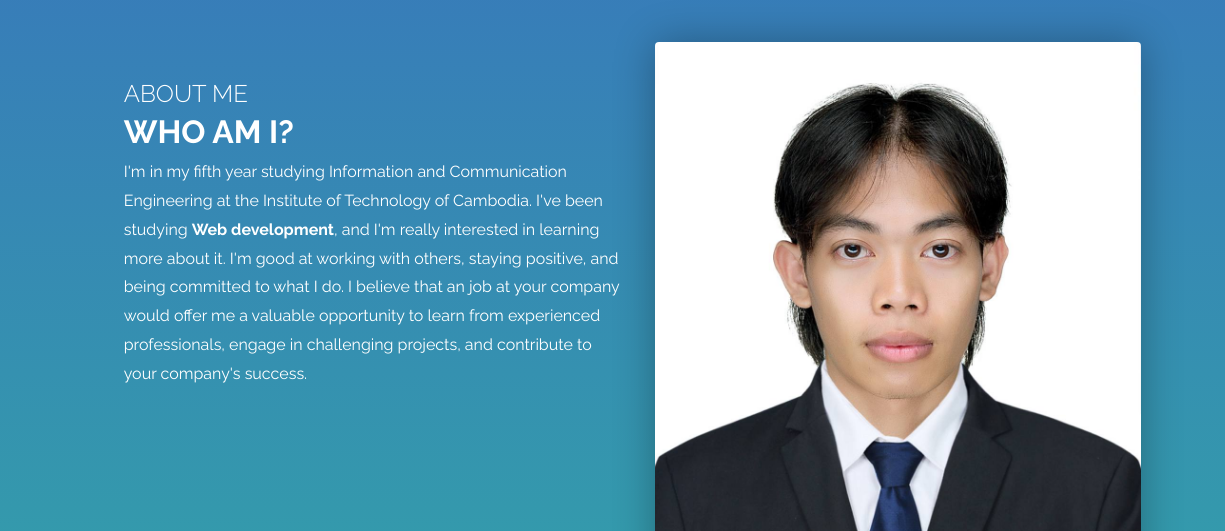
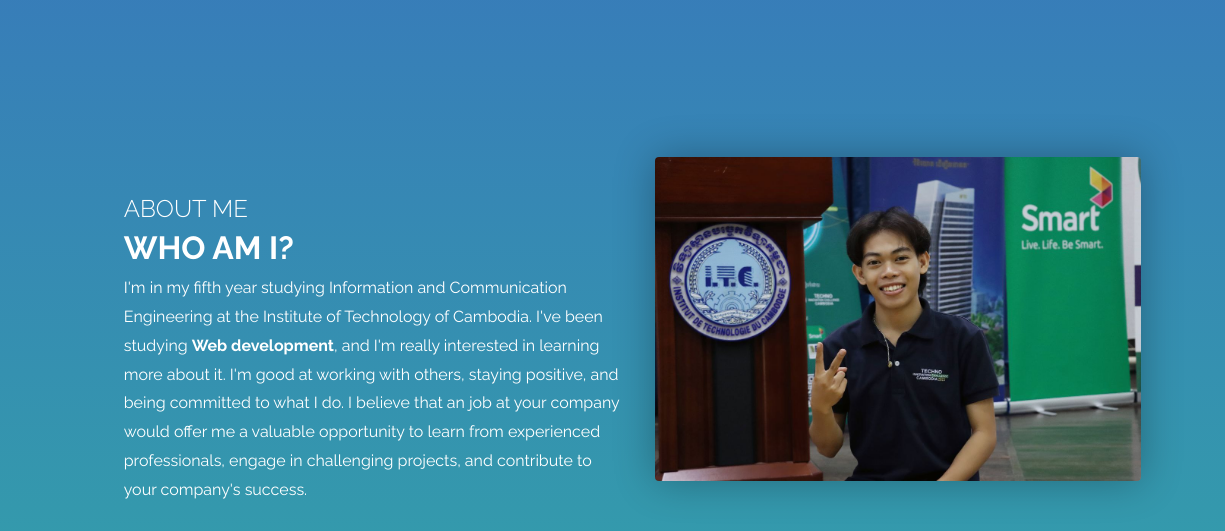
Before and after one commit to Monopich/Portfolio, a plain HTML site: page index.html in a window 1280 px wide. Both pictures are taken after a click on the element "SCROLL DOWN". Shown: the part 94-625 px from the top of the page, 0-1225 px from the left. Drawn offline with Linux system fonts and the light colour scheme.

Commit message:
new image

```diff
--- a/index.html
+++ b/index.html
@@ -94,7 +94,7 @@
                                         </div>
                                     </div>
                                     <div class="col-md-6 " style="position: relative; top: 50px;">
-                                        <figure class="about-img animate" data-animate="fadeInUp"><img src="images/image.png" class="rounded" alt="" width="" ></figure>
+                                        <figure class="about-img animate" data-animate="fadeInUp"><img src="images/photo_2024-06-03_17-35-59.jpg" class="rounded" alt="" width="" ></figure>
                                     </div>
                                 </div>
                             </div>
```
